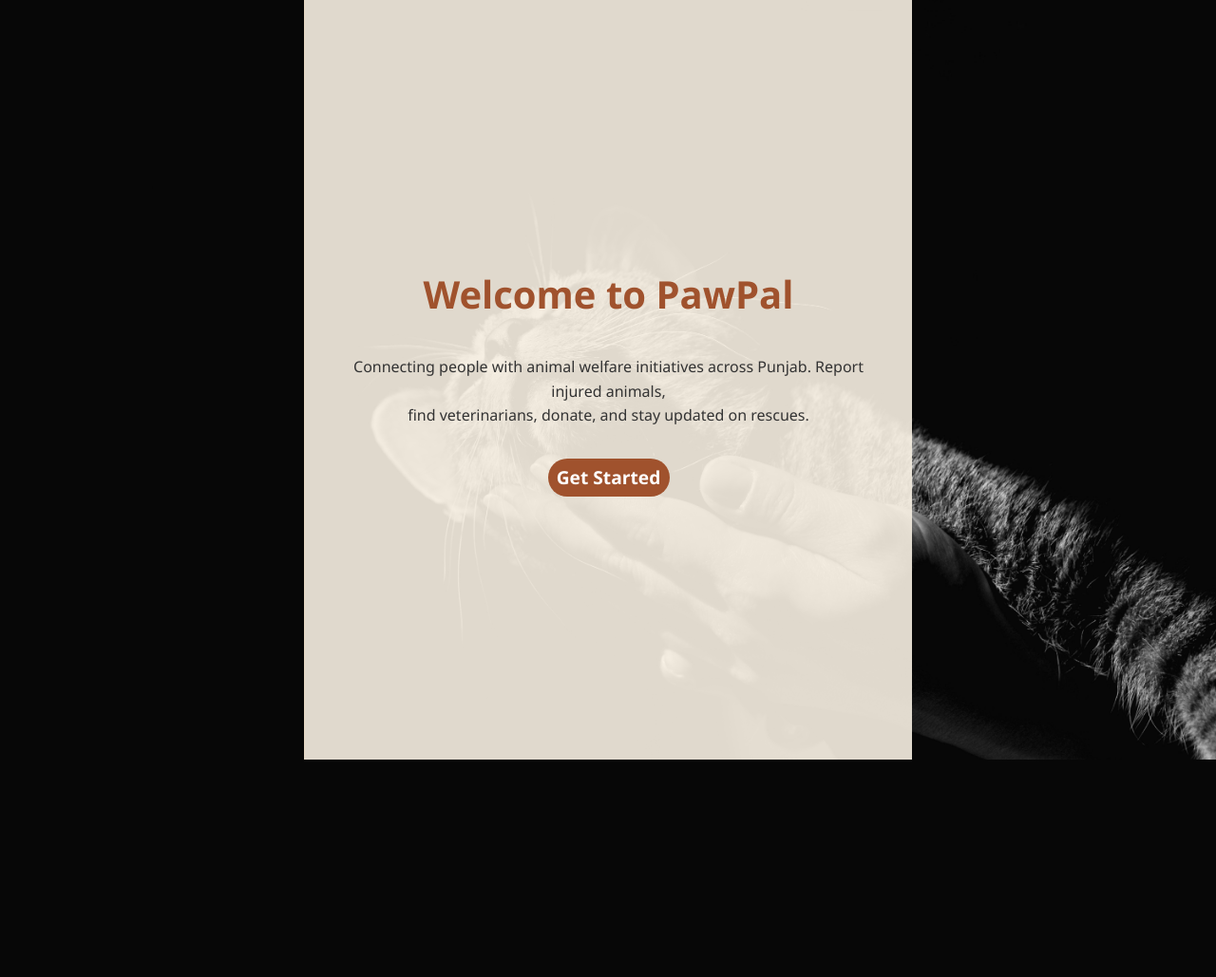
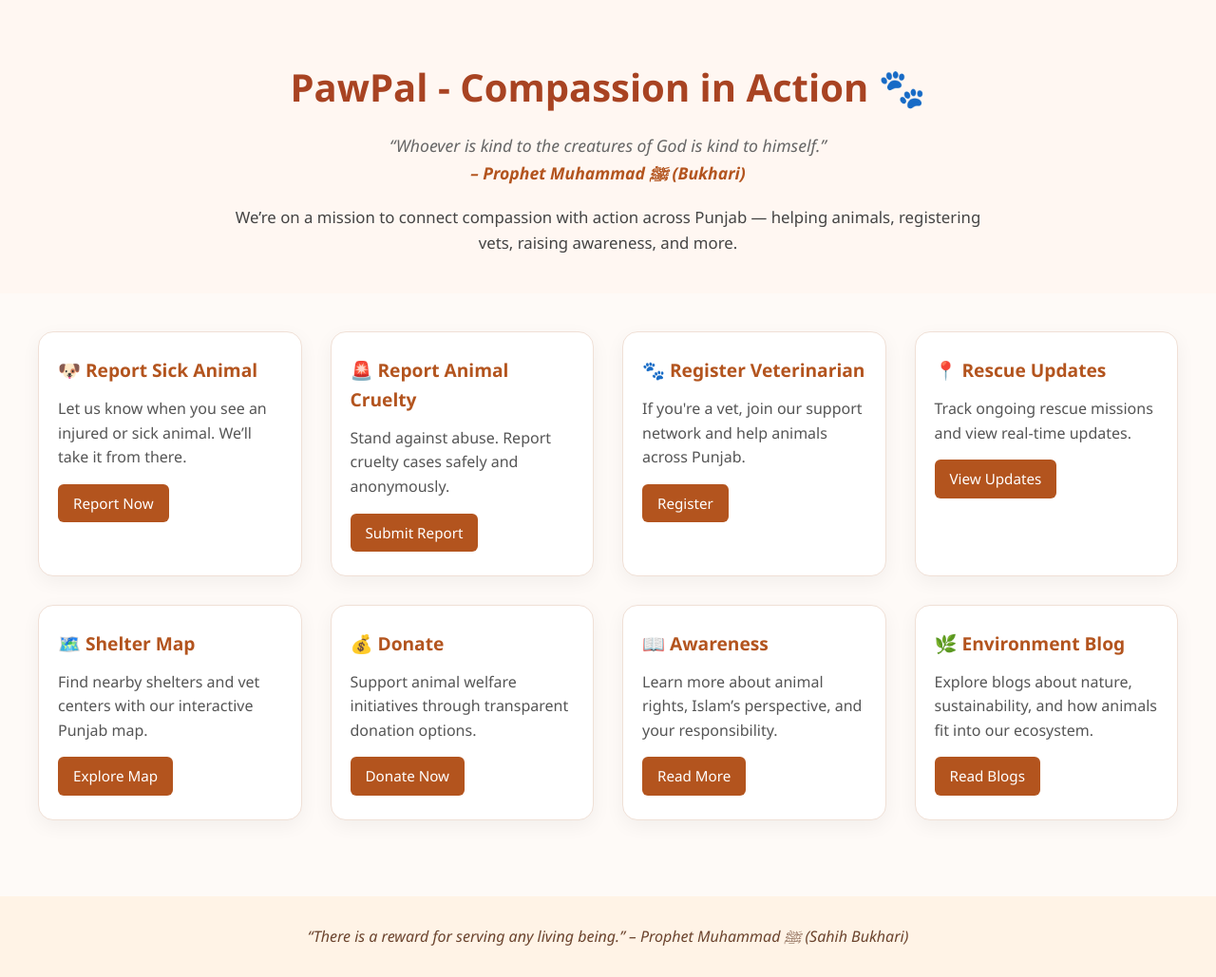
Before and after one commit to Ersatz-xD/PawPal, a Flask app: page / in a window 1280 px wide. Shown: the part 101-1130 px from the top of the page at 95% size. Before the commit the page ends 901 px from the top, so only its background shows below. Run offline with Flask 3, Linux system fonts and the light colour scheme.

Commit message:
Update main_page.html

```diff
--- a/app/templates/main_page.html
+++ b/app/templates/main_page.html
@@ -5,14 +5,14 @@
     <meta name="viewport" content="width=device-width, initial-scale=1.0">
     <meta name="theme-color" content="#f9e0db">
     <title>PawPal</title>
-    <link rel="stylesheet" href="{{ url_for('static', filename='style.css') }}">
+    <link rel="stylesheet" href="{{ url_for('static', filename='home.css') }}">
     <link rel="icon" href="{{ url_for('static', filename='assets/icon.png') }}" type="image/png">
 </head>
 <body>
     <header>
         <h2>PawPal</h2>
         <div class="links">
-            <a href="{{ url_for('main.home') }}"class="active">Home</a>
+            <a href="{{ url_for('main.home') }}" class="active">Home</a>
             <a href="{{ url_for('main.report') }}">Report Sick Animal</a>
             <a href="{{ url_for('main.report_cruelty') }}">Report Animal Cruelty</a>
             <a href="{{ url_for('main.view_reports') }}">View Reports</a>
@@ -24,21 +24,62 @@
             <a href="{{ url_for('main.blog') }}">Environment Blog</a>
         </div>
     </header>
-    <div class="main_container">
-        <div class="img"></div>
-        <div class="welcome">
-             <h1>Welcome to PawPal</h1>
-        <p>Connecting people with animal welfare initiatives across Punjab. Report injured animals,<br> find veterinarians, donate, and stay updated on rescues.</p>
-        <button class="start">
-            Get Started
-        </button>
-        </div>
 
-       <script>
-        const startButton = document.querySelector('.start');
-        startButton.addEventListener('click', () => {
-            window.location.href = "{{ url_for('main.home_page') }}";
-        });
-    </script>
+    <div class="home_wrapper">
+        <section class="hero">
+            <h1>PawPal - Compassion in Action 🐾</h1>
+            <p class="quote">“Whoever is kind to the creatures of God is kind to himself.” <br><span>– Prophet Muhammad ﷺ (Bukhari)</span></p>
+            <p>We’re on a mission to connect compassion with action across Punjab — helping animals, registering vets, raising awareness, and more.</p>
+        </section>
+
+        <section class="features">
+            <div class="card_grid">
+                <div class="feature_card">
+                    <h3>🐶 Report Sick Animal</h3>
+                    <p>Let us know when you see an injured or sick animal. We’ll take it from there.</p>
+                    <a href="{{ url_for('main.report') }}">Report Now</a>
+                </div>
+                <div class="feature_card">
+                    <h3>🚨 Report Animal Cruelty</h3>
+                    <p>Stand against abuse. Report cruelty cases safely and anonymously.</p>
+                    <a href="{{ url_for('main.report_cruelty') }}">Submit Report</a>
+                </div>
+                <div class="feature_card">
+                    <h3>🐾 Register Veterinarian</h3>
+                    <p>If you're a vet, join our support network and help animals across Punjab.</p>
+                    <a href="{{ url_for('main.register') }}">Register</a>
+                </div>
+                <div class="feature_card">
+                    <h3>📍 Rescue Updates</h3>
+                    <p>Track ongoing rescue missions and view real-time updates.</p>
+                    <a href="{{ url_for('main.rescue_updates') }}">View Updates</a>
+                </div>
+                <div class="feature_card">
+                    <h3>🗺️ Shelter Map</h3>
+                    <p>Find nearby shelters and vet centers with our interactive Punjab map.</p>
+                    <a href="{{ url_for('main.map_page') }}">Explore Map</a>
+                </div>
+                <div class="feature_card">
+                    <h3>💰 Donate</h3>
+                    <p>Support animal welfare initiatives through transparent donation options.</p>
+                    <a href="{{ url_for('main.donate') }}">Donate Now</a>
+                </div>
+                <div class="feature_card">
+                    <h3>📖 Awareness</h3>
+                    <p>Learn more about animal rights, Islam’s perspective, and your responsibility.</p>
+                    <a href="{{ url_for('main.awareness') }}">Read More</a>
+                </div>
+                <div class="feature_card">
+                    <h3>🌿 Environment Blog</h3>
+                    <p>Explore blogs about nature, sustainability, and how animals fit into our ecosystem.</p>
+                    <a href="{{ url_for('main.blog') }}">Read Blogs</a>
+                </div>
+            </div>
+        </section>
+
+        <section class="footer_hadith">
+            <p>“There is a reward for serving any living being.” – Prophet Muhammad ﷺ (Sahih Bukhari)</p>
+        </section>
+    </div>
 </body>
 </html>
```
